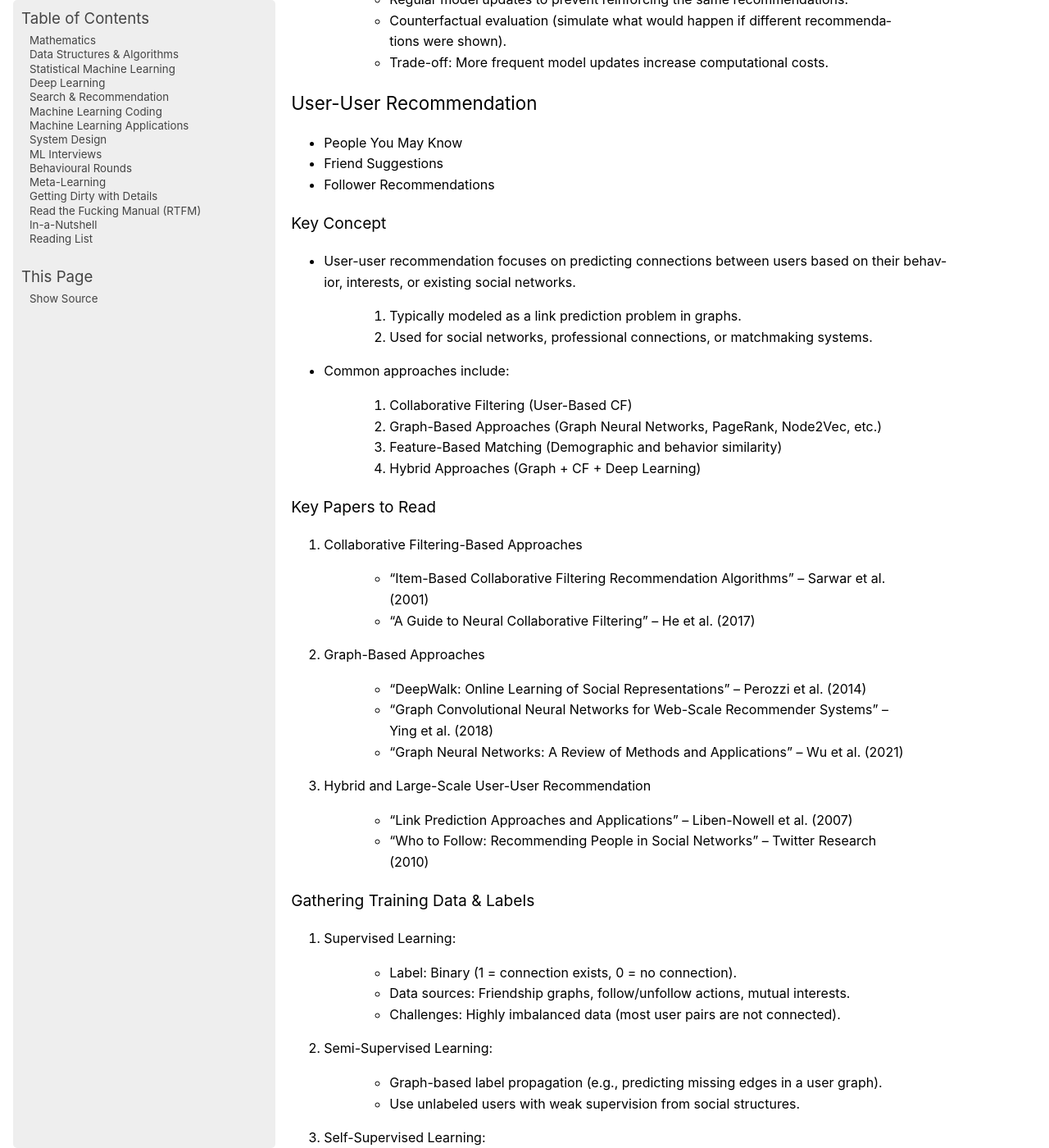
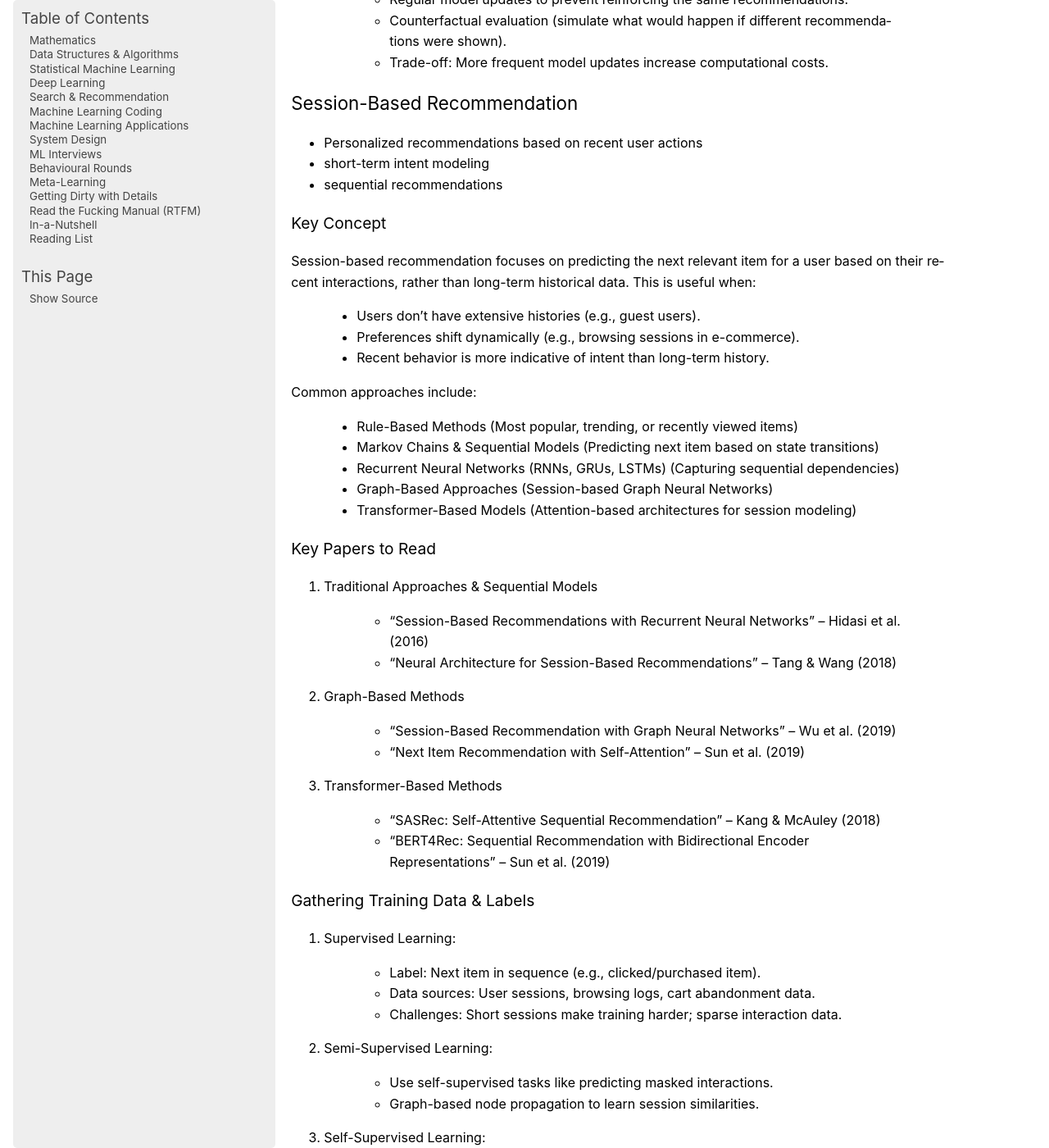
Before and after one commit to uselesstechjunks/leetcode, a Sphinx documentation site: the page built from docs/source/rank.rst, in a window 1280 px wide and 1400 px high, scrolled down 8993 px. Shown: the whole window at 82% size. Built offline with Sphinx 7.4.7, drawn with Linux system fonts in a browser that asks for light colours; some of the changed text lies outside the part shown.

Commit message:
Update rank.rst

```diff
--- a/docs/source/rank.rst
+++ b/docs/source/rank.rst
@@ -350,6 +350,99 @@ Handling Nuisances & Trade-offs
 	- Counterfactual evaluation (simulate what would happen if different recommendations were shown).
 	- Trade-off: More frequent model updates increase computational costs.
 
+Session-Based Recommendation
+====================================================================================
+- Personalized recommendations based on recent user actions
+- short-term intent modeling
+- sequential recommendations
+
+Key Concept
+------------------------------------------------------------------------------------
+Session-based recommendation focuses on predicting the next relevant item for a user based on their recent interactions, rather than long-term historical data. This is useful when:
+
+	- Users don’t have extensive histories (e.g., guest users).
+	- Preferences shift dynamically (e.g., browsing sessions in e-commerce).
+	- Recent behavior is more indicative of intent than long-term history.
+
+Common approaches include:
+
+	- Rule-Based Methods (Most popular, trending, or recently viewed items)
+	- Markov Chains & Sequential Models (Predicting next item based on state transitions)
+	- Recurrent Neural Networks (RNNs, GRUs, LSTMs) (Capturing sequential dependencies)
+	- Graph-Based Approaches (Session-based Graph Neural Networks)
+	- Transformer-Based Models (Attention-based architectures for session modeling)
+
+Key Papers to Read
+------------------------------------------------------------------------------------
+#. Traditional Approaches & Sequential Models
+
+	- "Session-Based Recommendations with Recurrent Neural Networks" – Hidasi et al. (2016)
+	- "Neural Architecture for Session-Based Recommendations" – Tang & Wang (2018)
+
+#. Graph-Based Methods
+
+	- "Session-Based Recommendation with Graph Neural Networks" – Wu et al. (2019)
+	- "Next Item Recommendation with Self-Attention" – Sun et al. (2019)
+
+#. Transformer-Based Methods
+
+	- "SASRec: Self-Attentive Sequential Recommendation" – Kang & McAuley (2018)
+	- "BERT4Rec: Sequential Recommendation with Bidirectional Encoder Representations" – Sun et al. (2019)
+
+Gathering Training Data & Labels
+------------------------------------------------------------------------------------
+#. Supervised Learning:
+
+	- Label: Next item in sequence (e.g., clicked/purchased item).
+	- Data sources: User sessions, browsing logs, cart abandonment data.
+	- Challenges: Short sessions make training harder; sparse interaction data.
+
+#. Semi-Supervised Learning:
+
+	- Use self-supervised tasks like predicting masked interactions.
+	- Graph-based node propagation to learn session similarities.
+
+#. Self-Supervised Learning:
+
+	- Contrastive learning (e.g., predict next item from different user sessions).
+	- Next-click prediction using masked sequence modeling (BERT-style).
+
+Feature Engineering
+------------------------------------------------------------------------------------
+- Session Features: Time spent, number of items viewed, recency of last interaction.
+- Item Features: Product category, textual embeddings, popularity trends.
+- Sequence Features: Click sequences, time gaps between interactions.
+- Contextual Features: Device type, time of day, geographical location.
+- Embedding-Based Features: Pretrained session embeddings (e.g., Word2Vec-like for items).
+
+Handling Nuisances & Trade-offs
+------------------------------------------------------------------------------------
+#. Cold-Start Problem
+
+	- New sessions: Default to trending/popular items.
+	- New items: Leverage content-based recommendations within sessions.
+	- Trade-off: May fail to capture truly personalized intent.
+
+#. Novelty Effects
+
+	- Boost recent items in ranking to reflect dynamic preferences.
+	- Trade-off: Overweighting recent activity may hurt recommendation diversity.
+
+#. Popularity Bias
+
+	- Adjust session-based rankings to include niche or long-tail items.
+	- Trade-off: Too much diversity can reduce perceived relevance.
+
+#. Explore-Exploit Balance
+
+	- Reinforcement learning to adaptively explore new items in a session.
+	- Trade-off: Over-exploration can degrade short-term session relevance.
+
+#. Avoiding Feedback Loops
+
+	- Periodically reset session-based learning to avoid stale recommendations.
+	- Trade-off: Frequent resets may cause loss of valuable session insights.
+
 User-User Recommendation
 ====================================================================================
 - People You May Know
```
